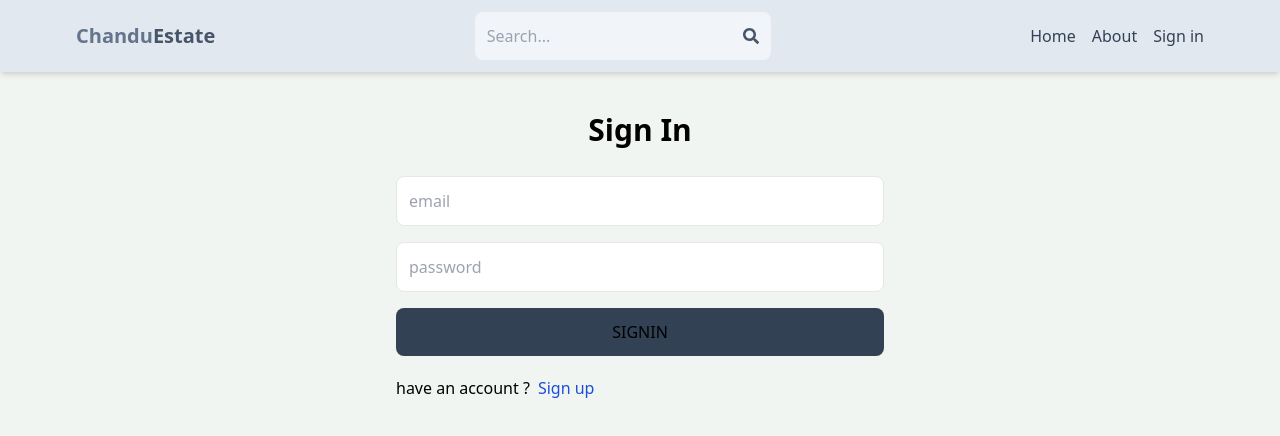
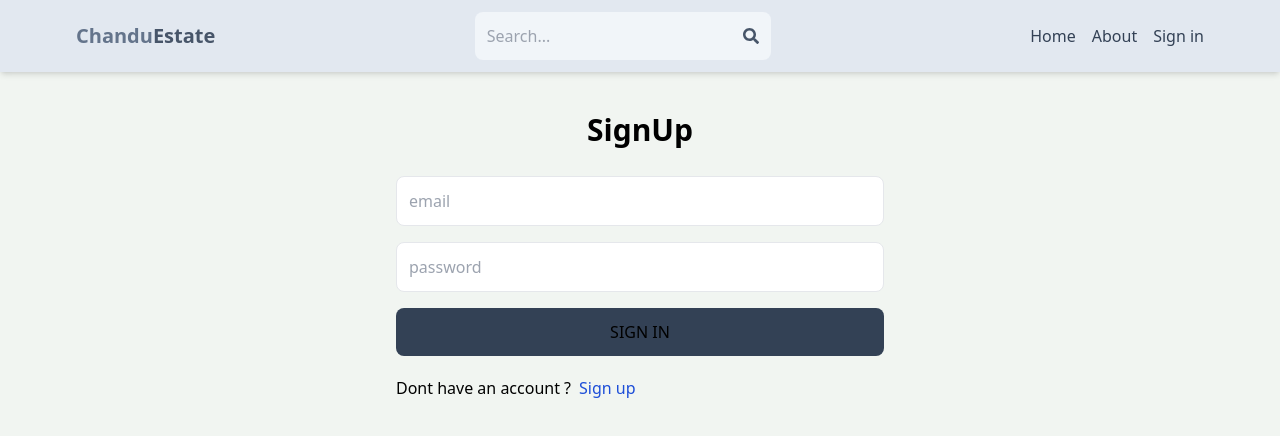
Before and after one commit to poorna-24/mern-estate-chandu-main, a React (Vite) app in the folder client/: page /sign-in in a window 1280 px wide. Shown: the top 436 px of the page. Built offline with nearby package versions, Linux system fonts and the light colour scheme.

Commit message:
signin page

```diff
--- a/client/src/pages/SignIn.jsx
+++ b/client/src/pages/SignIn.jsx
@@ -1,22 +1,60 @@
-// import React from "react";
-import { Link } from "react-router-dom";
+import { useState } from "react";
+import { Link, useNavigate } from "react-router-dom";
 
 const SignIn = () => {
+  const [formData, setFormData] = useState({});
+  const [error, setError] = useState(null);
+  const [loading, setLoading] = useState(false);
+
+  const navigate = useNavigate();
+  const handleChange = (e) => {
+    setFormData({ ...formData, [e.target.id]: e.target.value });
+  };
+  // console.log(formData);
+
+  const handleSubmit = async (e) => {
+    e.preventDefault();
+    try {
+      setLoading(true);
+      const res = await fetch("/api/auth/signin", {
+        method: "POST",
+        headers: {
+          "Content-Type": "application/json",
+        },
+        body: JSON.stringify(formData),
+      });
+      const data = await res.json();
+      console.log(data);
+      if (data.success === false) {
+        setLoading(false);
+        setError(data.message);
+        return;
+      }
+      setLoading(false);
+      setError(null);
+      navigate("/");
+    } catch (error) {
+      setLoading(false);
+      setError(error.message);
+    }
+  };
   return (
     <div className="p-3 max-w-lg mx-auto">
-      <h1 className="text-3xl text-center font-semibold my-7">Sign In</h1>
-      <form className="flex flex-col gap-4">
-        {/* <input type="text" placeholder="username" className="border p-3 rounded-lg" id="username" /> */}
-        <input type="email" placeholder="email" className="border p-3 rounded-lg" id="email" />
-        <input type="password" placeholder="password" className="border p-3 rounded-lg" id="password" />
-        <button className="bg-slate-700 text-w p-3 rounded-lg uppercase hover:opacity-95 disabled:opacity-80">SignIn</button>
+      <h1 className="text-3xl text-center font-semibold my-7">SignUp</h1>
+      <form onSubmit={handleSubmit} className="flex flex-col gap-4">
+        <input type="email" placeholder="email" className="border p-3 rounded-lg" id="email" onChange={handleChange} />
+        <input type="password" placeholder="password" className="border p-3 rounded-lg" id="password" onChange={handleChange} />
+        <button disabled={loading} className="bg-slate-700 text-w p-3 rounded-lg uppercase hover:opacity-95 disabled:opacity-80">
+          {loading ? "Loading..." : "Sign in"}
+        </button>
       </form>
       <div className="flex  gap-2 mt-5">
-        <p>have an account ?</p>
+        <p>Dont have an account ?</p>
         <Link to={"/sign-up"}>
           <span className="text-blue-700">Sign up</span>
         </Link>
       </div>
+      {error && <p className="text-red-500 mt-5">{error}</p>}
     </div>
   );
 };
```
